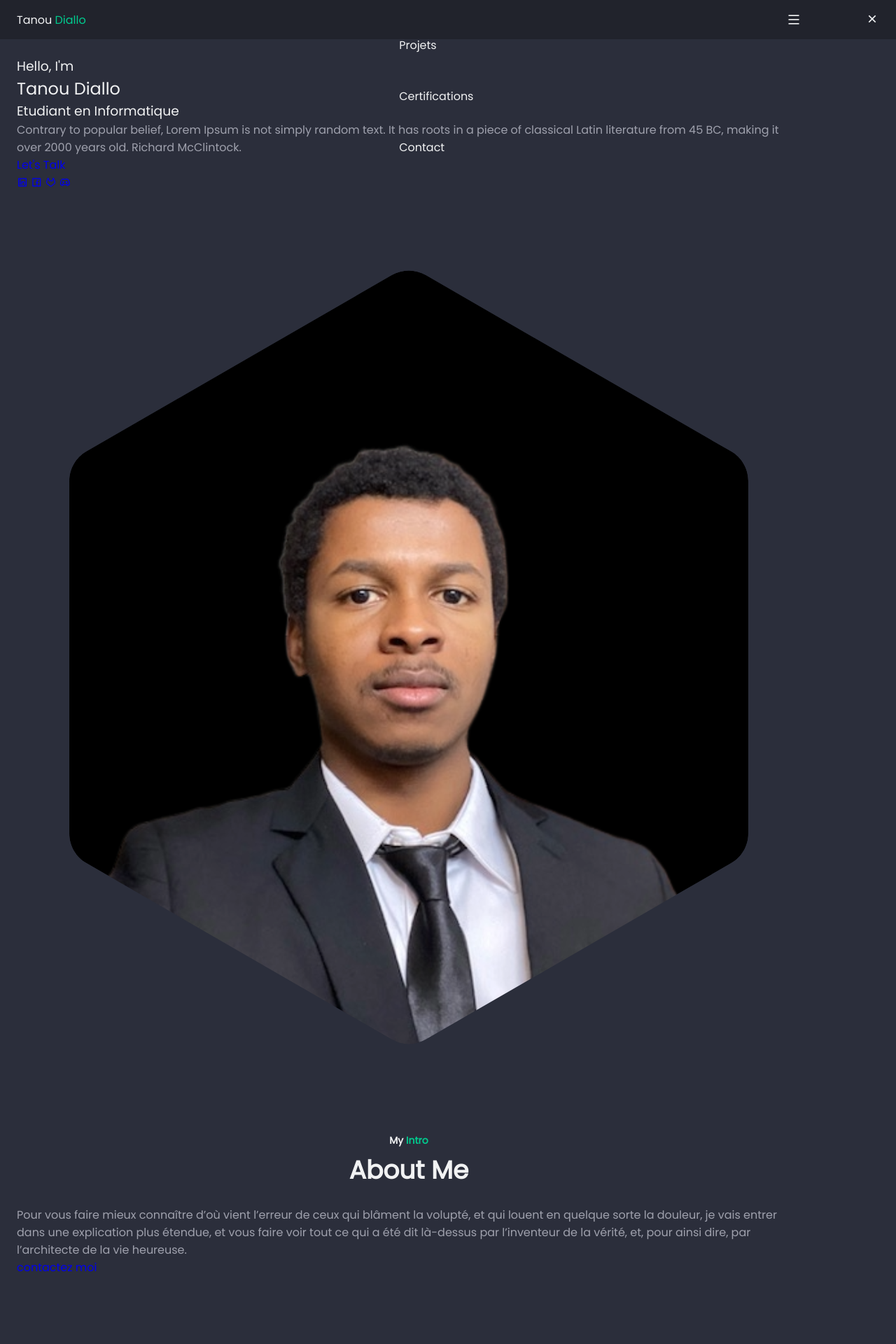
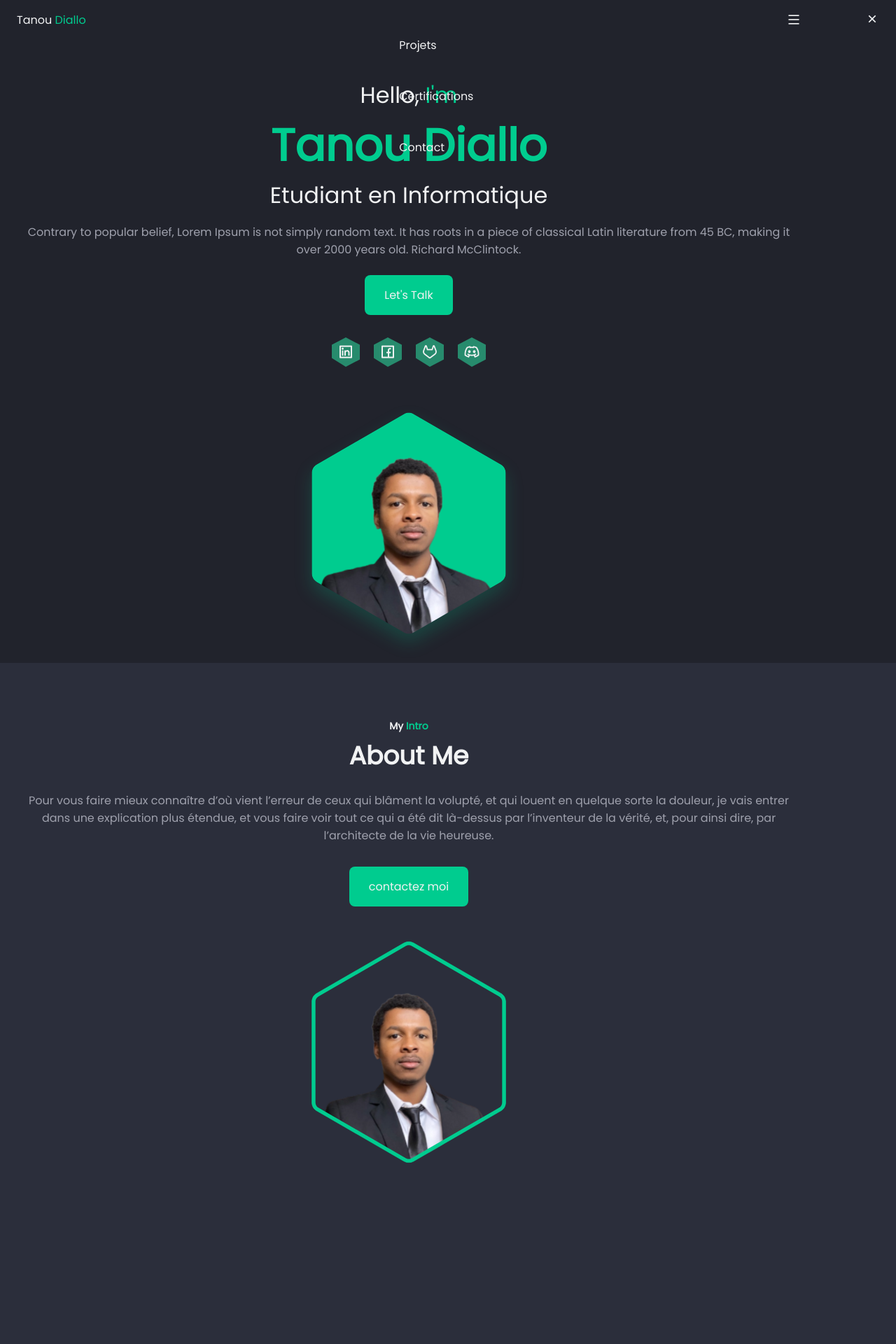
Before and after one commit to diallocode/Portfolio, a PHP site: page / in a window 1280 px wide. Shown: the top 1920 px of the page at 70% size. After the commit the page ends 1661 px from the top, so only its background shows below. Run offline with PHP 8.4, Linux system fonts and the light colour scheme; some libraries are stand-ins or nearby versions.

Commit message:
ajout du css pour les sections about et home, puis utilisation de blur pour l'effet de flou lors du defilement de la barre

```diff
--- a/styles.css
+++ b/styles.css
@@ -188,3 +188,138 @@
     top: 1rem;
     right: 1.5rem;
 }
+
+.blur-header{
+    background-color: transparent;
+}
+
+
+/* Effet de flou, ce css fonctionne uniquement avec du js */
+.blur-header::after{
+    content: '';
+    position: absolute;
+    width: 1000%;
+    height: 100%;
+    background-color: hsla(0, 0%, 10%, .3);
+    backdrop-filter: blur(24px);
+    -webkit-backdrop-filter: blur(24px); /* For safari */
+    top: 0;
+    left: 0;
+    z-index: -1;
+}
+
+                                                          /* CSS DU MAIN */
+/* CSS HOME */
+.home{
+    background-color: var(--container-color);
+}
+
+.home__container{
+    padding-top: 2rem;
+    row-gap: 2.5rem;
+}
+
+.home__content{
+    display: grid;
+    row-gap: 2rem;
+}
+
+.home__data{
+    text-align: center;
+}
+
+.home__subtitle,
+.home__education{
+    font-size: var(--bigger-font-size);
+}
+
+.home__subtitle span,
+.home__title{
+    color: var(--first-color);
+}
+
+.home__title{
+    font-size: var(--biggest-font-size);
+    font-weight: var(--font-semi-bold);
+}
+
+.home__description{
+    margin-block: 1rem 1.5rem;
+}
+
+.home__social{
+    display: flex;
+    justify-content: center;
+    column-gap: 1.25rem;
+}
+
+
+.home__social-link{
+    display: flex;
+    background-color: var(--first-color-alt);
+    padding: .5rem;
+    color: var(--title-color);
+    font-size: 1.5rem;
+    clip-path: polygon(50% 0%, 100% 25%, 100% 75%, 50% 100%, 0% 70%, 0% 25%);
+    transition: transform .4s;
+}
+
+.home__social-link:hover{
+    transform: translate(-.25rem);
+}
+
+.home__image{
+    justify-self: center;
+}
+
+.home__blob{
+    width: 320px;
+    fill: var(--first-color);
+    filter: drop-shadow(0 12px 12px hsla(var(--hue), 100%, 40%,.2));
+}
+
+.home__img{
+    width: 900px;
+    transform: translate(-120px);
+}
+
+.button{
+    display: inline-block;
+    background-color: var(--first-color);
+    padding: 1rem 1.75rem;
+    border-radius: .5rem;
+    color: var(--title-color);
+    font-weight: var(--font-medium);
+    transition: box-shadow .4s;
+}
+
+.button:hover{
+    box-shadow: 0 8px 24px hsla(var(--hue), 100%, 40%, .25) /* Transparence de la bare de menu */
+}
+
+
+/* CSS ABOUT */
+.about__conatiner{
+    row-gap: 2.5rem;
+}
+
+.about__data{
+    text-align: center;
+}
+
+.about__description{
+    margin-bottom: 2rem;
+}
+
+.about__image{
+    justify-self: center;
+}
+
+.about__blob{
+    width: 320px;
+}
+
+
+.about__blob path{
+    stroke: var(--first-color);
+}
```
